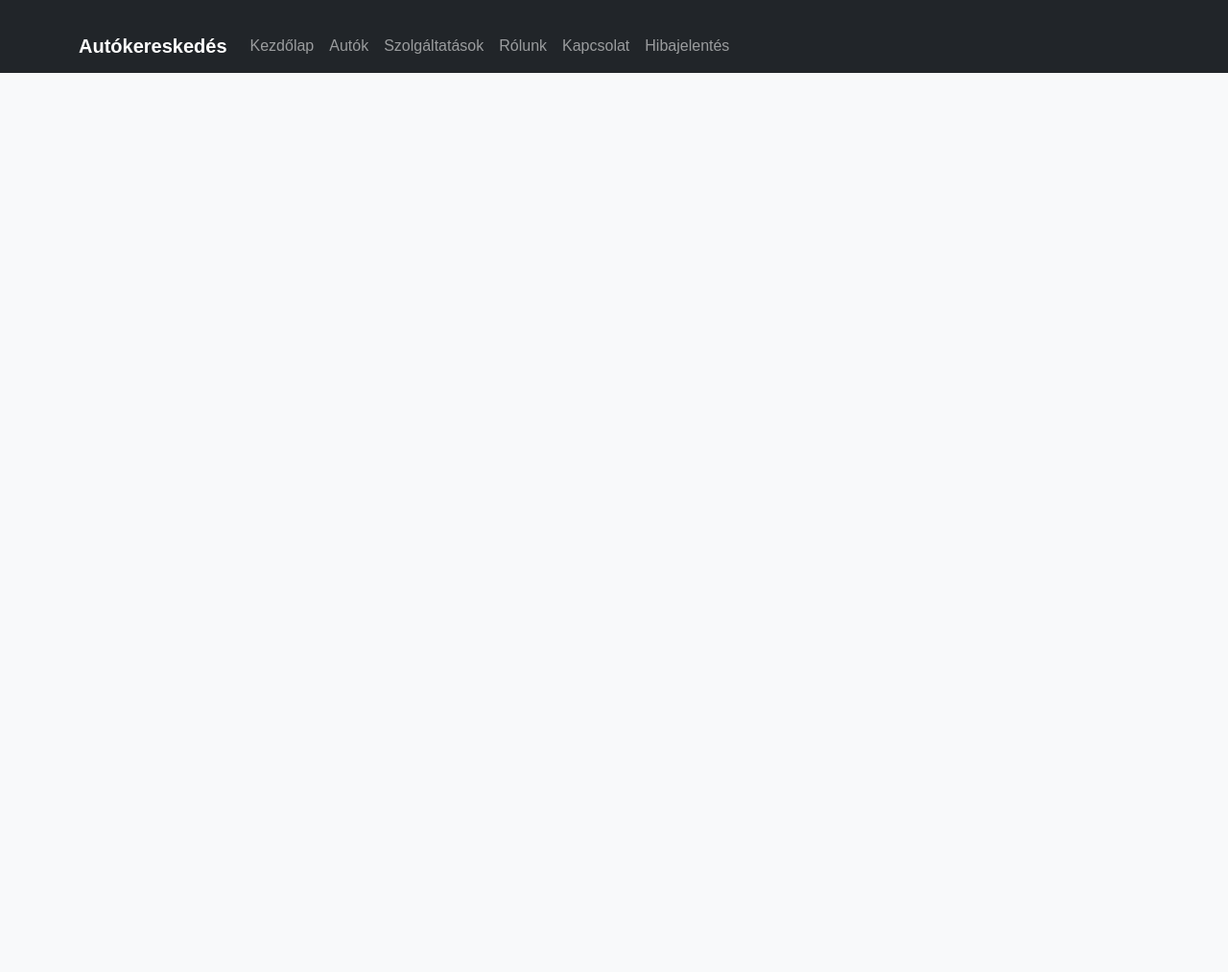
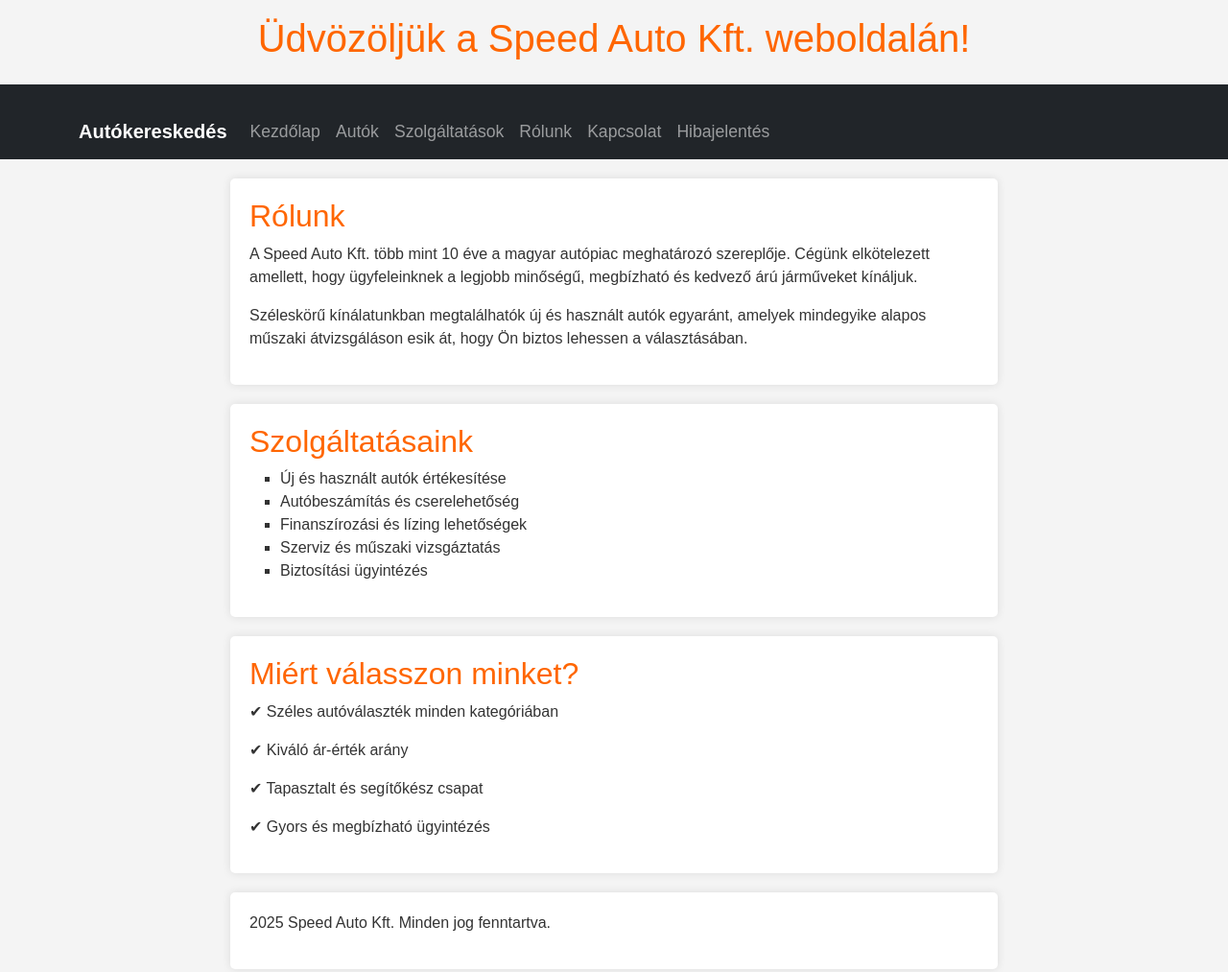
Before and after one commit to Potyeszka/WEBProg, a plain HTML site: page rolunk.html in a window 1280 px wide. Shown: the whole page at 96% size. Before the commit the page ends 800 px from the top, so only its background shows below. Drawn offline with nearby package versions, Linux system fonts and the light colour scheme.

Commit message:
css+egyebek

```diff
--- a/rolunk.html
+++ b/rolunk.html
@@ -8,6 +8,47 @@
     <link rel="stylesheet" href="styles.css">
 </head>
 <body>
+    <style>
+        body {
+            font-family: Arial, sans-serif;
+            margin: 0;
+            padding: 0;
+            background-color: #f4f4f4;
+            color: #333;
+        }
+        header {
+
+            color: white;
+            text-align: center;
+            padding: 1rem;
+        }
+        section {
+            max-width: 800px;
+            margin: 20px auto;
+            padding: 20px;
+            background: white;
+            box-shadow: 0 0 10px rgba(0, 0, 0, 0.1);
+            border-radius: 5px;
+        }
+        h1, h2 {
+            color: #ff6600;
+        }
+        ul {
+            list-style-type: square;
+        }
+        .navbar-nav .nav-link {
+    font-size: 1.1rem;
+    transition: color 0.3s ease-in-out;
+}
+
+.navbar-nav .nav-link:hover {
+    color: #f8c471;
+}
+    </style>
+    <header>
+        <h1>Üdvözöljük a Speed Auto Kft. weboldalán!</h1>
+    </header>
+
     <nav class="navbar navbar-expand-lg navbar-dark bg-dark">
         <div class="container">
             <a class="navbar-brand" href="#">Autókereskedés</a>
@@ -26,6 +67,30 @@
             </div>
         </div>
     </nav>
-
+    <section>
+        <h2>Rólunk</h2>
+        <p>A Speed Auto Kft. több mint 10 éve a magyar autópiac meghatározó szereplője. Cégünk elkötelezett amellett, hogy ügyfeleinknek a legjobb minőségű, megbízható és kedvező árú járműveket kínáljuk.</p>
+        <p>Széleskörű kínálatunkban megtalálhatók új és használt autók egyaránt, amelyek mindegyike alapos műszaki átvizsgáláson esik át, hogy Ön biztos lehessen a választásában.</p>
+    </section>
+    <section>
+        <h2>Szolgáltatásaink</h2>
+        <ul>
+            <li>Új és használt autók értékesítése</li>
+            <li>Autóbeszámítás és cserelehetőség</li>
+            <li>Finanszírozási és lízing lehetőségek</li>
+            <li>Szerviz és műszaki vizsgáztatás</li>
+            <li>Biztosítási ügyintézés</li>
+        </ul>
+    </section>
+    <section>
+        <h2>Miért válasszon minket?</h2>
+        <p>✔ Széles autóválaszték minden kategóriában</p>
+        <p>✔ Kiváló ár-érték arány</p>
+        <p>✔ Tapasztalt és segítőkész csapat</p>
+        <p>✔ Gyors és megbízható ügyintézés</p>
+    </section>
+    <section>
+        <p> 2025 Speed Auto Kft. Minden jog fenntartva.</p>
+    </section>
 </body>
 </html>
```
Also changed, not shown: autok.html (+11 -0 lines), kapcsolat.html (+11 -1 lines).
